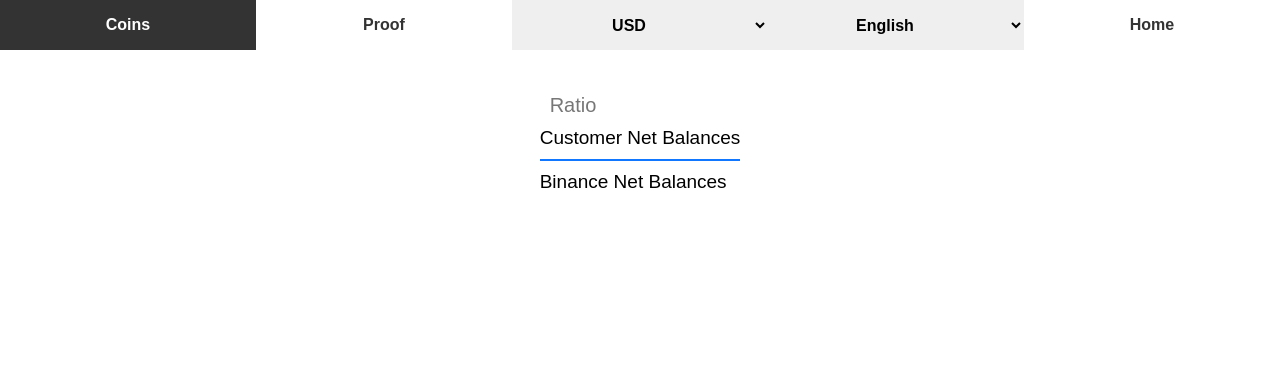
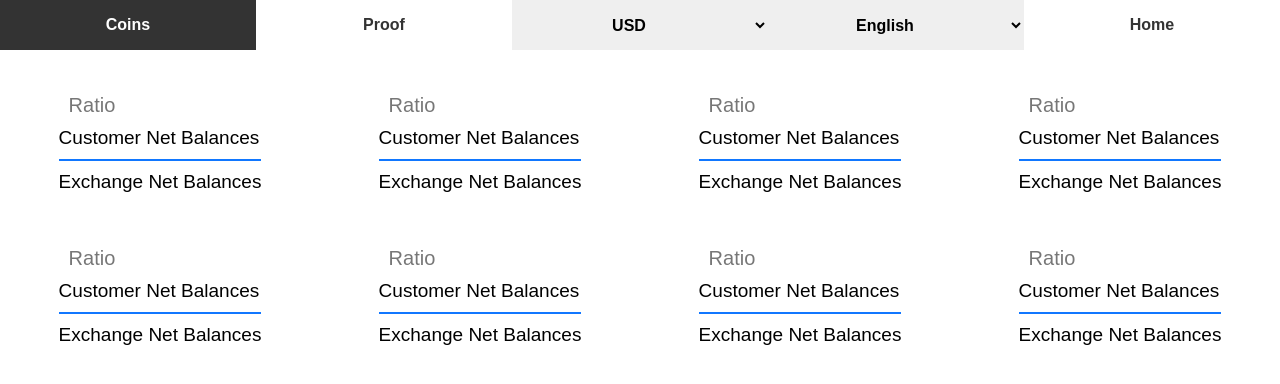
Before and after one commit to Wk-P/Gproject, a Django app: page /proof/ in a window 1280 px wide. Shown: the top 384 px of the page. Run offline with Django 4.2, Linux system fonts and the light colour scheme; parts of the project's set-up code (start-up, migrations or seed data) failed here and were passed over.

Commit message:
proof update

```diff
--- a/exchange/webexchange/static/proof/proof.js
+++ b/exchange/webexchange/static/proof/proof.js
@@ -46,13 +46,27 @@
             if (data.alert == "No Data") {
                 console.log(data.alert);
             } else {
-            const symbol = data.assets_data[0].asset_type
-            const amount = data.assets_data[0].asset_amount
-            const ratio  = parseFloat(Math.random()*(1.04-1.03) + 1.03);
-            $("coin-name name").text(symbol)
-            $("customer-balances").text(amount);
-            $("exchange-balances").text(amount* ratio);
-            $("ratio").text(`${(ratio*100).toFixed(2)}%`);
+                const id_list = ['#c1', '#c2', "#c3", "#c4", "#c5", '#c6', "#c7", "#c8"]
+                console.log(data.assets_data.length)
+                for (let i = 0; i < id_list.length;i++) {
+                    let symbol = "---"
+                    let amount = 0
+                    let ratio = 0
+
+                    if (i < data.assets_data.length) {
+                        // receive data
+                        symbol = data.assets_data[i].asset_type
+                        amount = data.assets_data[i].asset_amount
+                        ratio = parseFloat(Math.random() * (1.04 - 1.03) + 1.03);
+                    }
+
+                    // fill data
+
+                    $(`${id_list[i]} coin-name name`).text(symbol)
+                    $(`${id_list[i]} customer-balances`).text(amount);
+                    $(`${id_list[i]} exchange-balances`).text((amount * ratio).toFixed(16));
+                    $(`${id_list[i]} ratio`).text(`${(ratio * 100).toFixed(2)}%`);
+                }
             }
         }).catch(error => console.log(error))
 }
--- a/exchange/webexchange/static/proof/style.css
+++ b/exchange/webexchange/static/proof/style.css
@@ -128,7 +128,7 @@
 	justify-content: space-around;
 }
 
-#up,
+#row-line,
 #down {
 	display: flex;
 	width: 100%;
@@ -136,7 +136,7 @@
 	justify-content: space-around;
 }
 
-#up>div,
+#row-line>div,
 #down>div {
 	font-family: Arial;
 	margin-top: 44px;
@@ -144,7 +144,7 @@
 
 coin-name {
 	align-items: center;
-	width: 25%;
+	width: 100%;
 	display: flex;
 }
 
@@ -164,7 +164,7 @@
 	font-size: 35px;
 }
 
-#up div>div,
+#row-line div>div,
 #down div>div {
 	display: block;
 	font-weight: normal;
--- a/exchange/webexchange/templates/proof.html
+++ b/exchange/webexchange/templates/proof.html
@@ -36,8 +36,8 @@
         </ul>
     </nav>
     <main>
-		<div id="up">
-			<div>
+		<div id="row-line">
+			<div id="c1">
 				<coin-name>
 					<name></name>
 					<div>Ratio</div>
@@ -45,7 +45,86 @@
 				<ratio></ratio>
 				<div>Customer Net Balances</div>
 				<customer-balances></customer-balances>
-				<div>Binance Net Balances</div>
+				<div>Exchange Net Balances</div>
+				<exchange-balances></exchange-balances>
+			</div>
+            <div id="c2">
+				<coin-name>
+					<name></name>
+					<div>Ratio</div>
+				</coin-name>
+				<ratio></ratio>
+				<div>Customer Net Balances</div>
+				<customer-balances></customer-balances>
+				<div>Exchange Net Balances</div>
+				<exchange-balances></exchange-balances>
+			</div>
+            <div id="c3">
+				<coin-name>
+					<name></name>
+					<div>Ratio</div>
+				</coin-name>
+				<ratio></ratio>
+				<div>Customer Net Balances</div>
+				<customer-balances></customer-balances>
+				<div>Exchange Net Balances</div>
+				<exchange-balances></exchange-balances>
+			</div>
+            <div id="c4">
+				<coin-name>
+					<name></name>
+					<div>Ratio</div>
+				</coin-name>
+				<ratio></ratio>
+				<div>Customer Net Balances</div>
+				<customer-balances></customer-balances>
+				<div>Exchange Net Balances</div>
+				<exchange-balances></exchange-balances>
+			</div>
+		</div>
+        <div id="row-line">
+			<div id="c5">
+				<coin-name>
+					<name></name>
+					<div>Ratio</div>
+				</coin-name>
+				<ratio></ratio>
+				<div>Customer Net Balances</div>
+				<customer-balances></customer-balances>
+				<div>Exchange Net Balances</div>
+				<exchange-balances></exchange-balances>
+			</div>
+            <div id="c6">
+				<coin-name>
+					<name></name>
+					<div>Ratio</div>
+				</coin-name>
+				<ratio></ratio>
+				<div>Customer Net Balances</div>
+				<customer-balances></customer-balances>
+				<div>Exchange Net Balances</div>
+				<exchange-balances></exchange-balances>
+			</div>
+            <div id="c7">
+				<coin-name>
+					<name></name>
+					<div>Ratio</div>
+				</coin-name>
+				<ratio></ratio>
+				<div>Customer Net Balances</div>
+				<customer-balances></customer-balances>
+				<div>Exchange Net Balances</div>
+				<exchange-balances></exchange-balances>
+			</div>
+            <div id="c8">
+				<coin-name>
+					<name></name>
+					<div>Ratio</div>
+				</coin-name>
+				<ratio></ratio>
+				<div>Customer Net Balances</div>
+				<customer-balances></customer-balances>
+				<div>Exchange Net Balances</div>
 				<exchange-balances></exchange-balances>
 			</div>
 		</div>
--- a/exchange/webexchange/views/proof.py
+++ b/exchange/webexchange/views/proof.py
@@ -25,13 +25,15 @@
                 if assets_data.exists():
                     # fetch asset data from assets data
                     for asset in assets_data:
-                        if asset.asset_type in response['assets_data']:
-                            response['assets_data']['asset_type'] += asset.asset_amount
+                        found_a = next((a for a in response['assets_data'] if a.get('asset_type') == asset.asset_type), None)
+                        if found_a:
+                            found_a['asset_amount'] += float(asset.asset_amount)
                         else:
                             response['assets_data'].append({
                                 "asset_type": asset.asset_type,
-                                "asset_amount": asset.asset_amount,
+                                "asset_amount": float(asset.asset_amount),
                             })
+                        print(response['assets_data'])
 
         else:
             response['alert'] = "No Data"
```
Lines whose indentation alone changed are shown as unchanged.
